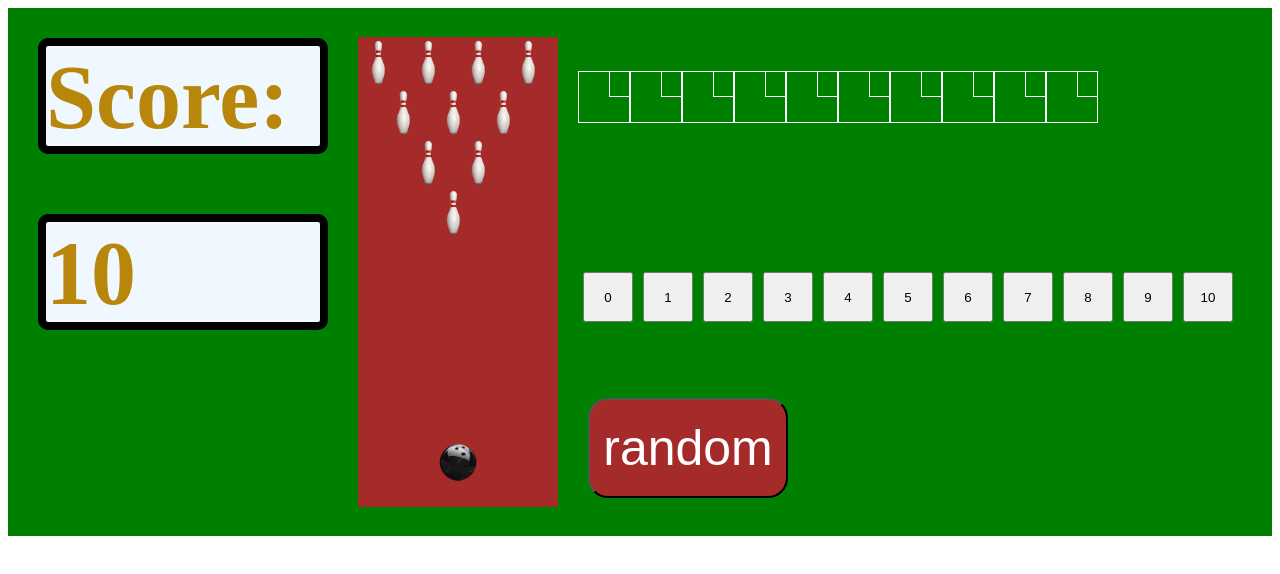
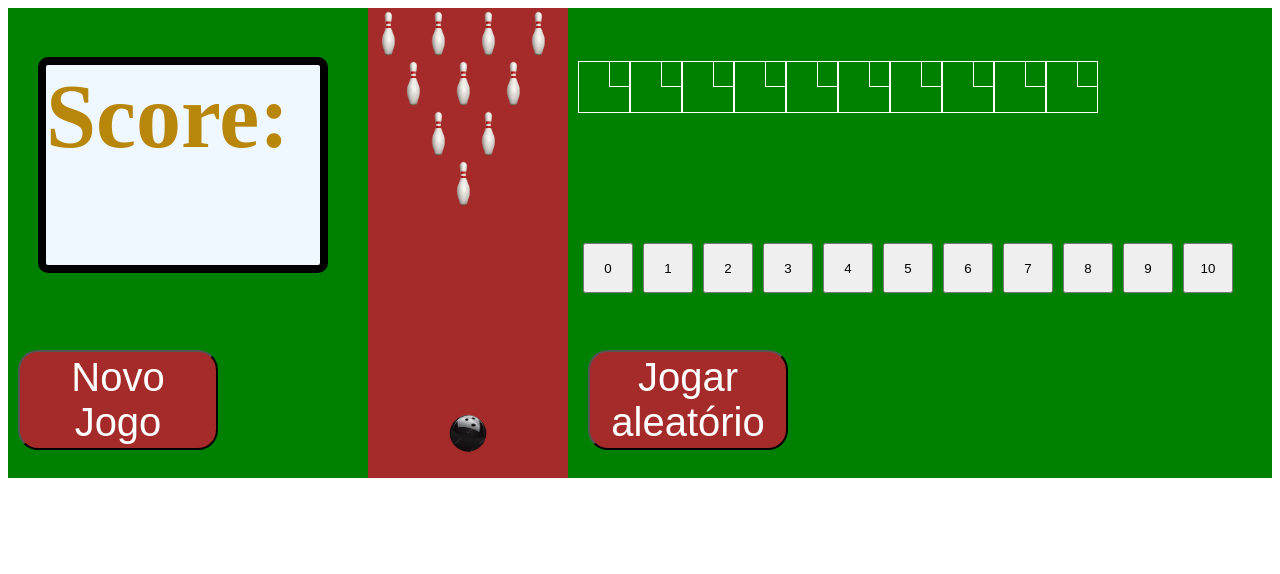
Before and after one commit to AugustoMittmann/bowling, a React (Create React App) app in the folder bowling/: page / in a window 1280 px wide. Shown: the top 574 px of the page. Built offline with nearby package versions, Linux system fonts and the light colour scheme.

Commit message:
acho que ta funcionando

```diff
--- a/bowling/src/App.js
+++ b/bowling/src/App.js
@@ -5,14 +5,21 @@ const { result } = require('./functions')
 
 function App() {
   const [jogada, setJogada] = useState([])
+  const [display, setDisplay] = useState([])
+  const [round, setRound] = useState()
   const arrayFrames = [0, 1, 2, 3, 4, 5, 6, 7, 8]
+  const arrayButtons = [0, 1, 2, 3, 4, 5, 6, 7, 8, 9, 10]
 
+  function novoJogo() {
+    setJogada([])
+    setDisplay([])
+    setRound()
+  }
 
   function click(buttonClick) {
-    if(buttonClick === 10) {
-      setJogada(jogada => [...jogada, 0])
-    }
-    setJogada(jogada => [...jogada, buttonClick])
+    setJogada(jogada => [...jogada, buttonClick]) //seta a jogada (usada para enviar para a função que faz os cálculos)
+    round === 0 ? setRound(1) : buttonClick === 10 ? setDisplay(display => [...display, '']) : setRound(0)  //se fizer strike ele seta um '' antes, se fizer um spare (0,10) ele reage normal
+    setDisplay(display => [...display, buttonClick])  //seta display, array usado para o display
   }
 
   const resultado = useMemo(() => {
@@ -23,53 +30,56 @@ function App() {
   return (
     <>
     <div className="background">
-    <div className="score">Score:</div>
-    <div className="score pontos">{10}</div>
-    <Quadra qntdPinos={0} score={100}/>
+    <div className="score">Score: {resultado[9] || resultado[resultado.length-1]}</div>
+    <Quadra qntdPinos={jogada[jogada.length-1]}/>
     <div className='container'>
     {
       arrayFrames.map((value, index) => {
         const frameClassName = `frame frame_${value}`
         return <div key={value} className={frameClassName}>
-          <div className='round_1'>{jogada[index*2]}</div>
-          <div className='round_2'>{jogada[(index*2)+1]}</div>
+          <div className='round_1'>{display[(index*2)]}</div>
+          <div className='round_2'>{display[(index*2)+1]}</div>
           <div className='result'> {resultado[value]}</div>
         </div>
       })
     }
+
     {
-        jogada[19] === 10 ?
+      display[19] === 10 ?
       <div className='frame_especial'>
-          <div className='round_1_especial'>{jogada[19]}</div>
-          <div className='round_2_especial'>{jogada[21] === 10 ? jogada[21] : jogada[20]}</div>
-          <div className='round_2_especial'>{jogada[23] === 10 ? jogada[23] : jogada[22]}</div>
+        <div className='round_1_especial'>{display[19]}</div>
+        <div className='round_2_especial'>{display[21] === 10 ? display[21] : display[20]}</div>
+        <div className='round_2_especial'>{display[23] === 10 ? display[23] : display[22]}</div>
         <div className='result_especial'> {resultado[9]}</div>
       </div>
-        : jogada[18] + jogada[19] === 10 ?
+      : display[18] + display[19] === 10 ?
       <div className='frame_especial'>
-          <div className='round_1_especial'>{jogada[18]}</div>
-          <div className='round_2_especial'>{jogada[19]}</div>
-          <div className='round_2_especial'>{jogada[20]}</div>
+        <div className='round_1_especial'>{display[18]}</div>
+        <div className='round_2_especial'>{display[19]}</div>
+        <div className='round_2_especial'>{display[20]}</div>
         <div className='result_especial'> {resultado[9]}</div>
       </div> :
       <div className='frame'>
-          <div className='round_1'>{jogada[18]}</div>
-          <div className='round_2'>{jogada[19]}</div>
+        <div className='round_1'>{display[18]}</div>
+        <div className='round_2'>{display[19]}</div>
         <div className='result'> {resultado[9]}</div>
       </div>
     }
     </div>
 
     <div className='buttons'>
-      <button className='btn' onClick={() => click(0)}>{0}</button>
       {
-        arrayFrames.map((value) => {
-          return <button key={value} className='btn' onClick={() => click(value+1)}>{value+1}</button>
+        arrayButtons.map((value) => {
+          return <button key={value} className='btn' onClick={() => click(value)}>{value}</button>
         })
       }
-      <button className='btn' onClick={() => click(10)}>{10}</button>
     </div>
-      <button className='btn_especial'>random</button>
+    <div>
+      <button className='btn_especial' onClick={() => novoJogo()}>Novo Jogo</button>
+    </div>
+    <div>
+      <button className='btn_especial' onClick={() => click(Math.ceil(Math.random()* (round === 0 ? 10-jogada[jogada.length-1] : 10)))}>Jogar aleatório</button>
+    </div>
     </div>
     </>
   )
--- a/bowling/src/functions.js
+++ b/bowling/src/functions.js
@@ -1,33 +1,27 @@
 export const result = (arrayPontos) => {
   let resultado = []
+  let round = 0
 
   arrayPontos.map((value, index) => {
       const aux = (resultado[resultado.length-1] || 0) //salva o resultado da soma com somente 1 numero do frame
 
-
-      if(value === 10) {  //strike
-        resultado.pop()
-        console.log(aux, value, arrayPontos[index+1], arrayPontos[index+2]);
-        resultado.push(aux + value + (arrayPontos[index+1] || 0) + (arrayPontos[index+2] || 0))
-      } else
-
-      if(index%2 === 0) {  //indice par
-      resultado.push(aux+value) //seta a soma com os 2 pontos dos frames
+      if(round === 0) {  //primeira jogada
+        if(value === 10) {  //strike
+          resultado.push(aux + value + (arrayPontos[index+1] || 0) + (arrayPontos[index+2] || 0)) //push em uma soma: soma anterior + 10 + 2 proximos valores
+        } else {
+          resultado.push(aux+value) //seta a soma com os 2 pontos dos frames
+          round = 1 //alterna round
+        }
       }
 
-
-
-      else {  //indice impar
-        resultado.pop() //remove o resultad o anterior
-        if(arrayPontos[index-1] + value === 10) {
-          if(arrayPontos[index+2] === 10) {
-            resultado.push(aux+value+(arrayPontos[index+2] || 0))
-          } else {
-            resultado.push(aux+value+(arrayPontos[index+1] || 0))
-          }
+      else {  //segunda jogada
+        resultado.pop() //remove o resultado anterior
+        if(arrayPontos[index-1] + value === 10) { //spare
+          resultado.push(aux + value + (arrayPontos[index+1] || 0)) //efetua a soma com o proximo valor
         } else {
-          resultado.push(aux+value)
+          resultado.push(aux+value) //efetua a soma normal
         }
+        round = 0 //alterna round
       }
   })
   return resultado
--- a/bowling/src/index.css
+++ b/bowling/src/index.css
@@ -62,7 +62,7 @@
   border-radius: 20px;
   background-color: brown;
   color: white;
-  font-size: 50px;
+  font-size: 40px;
 }
 
 
@@ -72,7 +72,6 @@
   grid-template-columns: 350px 220px 1fr;
   grid-template-rows: repeat(3, 1fr);
   align-items: center;
-  justify-content: center;
   margin-bottom: 10px;
 }
 .quadra {
@@ -83,6 +82,7 @@
   grid-row: span 3;
   grid-template-columns: repeat(8, 25px);
   grid-template-rows: repeat(9, 50px);
+  justify-self: center;
 }
 
 .pino {
@@ -109,16 +109,13 @@
 }
 
 .score {
-  justify-content: center;
   border: 8px solid black;
   background-color: aliceblue;
   color: darkgoldenrod;
   font-weight: bold;
   border-radius: 10px;
   margin: 30px;
-  height: 100px;
+  height: 200px;
   font-size: 90px;
+  grid-row: 1/span 2;
 }
-.pontos {
-  grid-row: 2;
-}
```
Also changed, not shown: bowling/src/Quadra.jsx (+5 -10 lines). Lines whose indentation alone changed are shown as unchanged.
